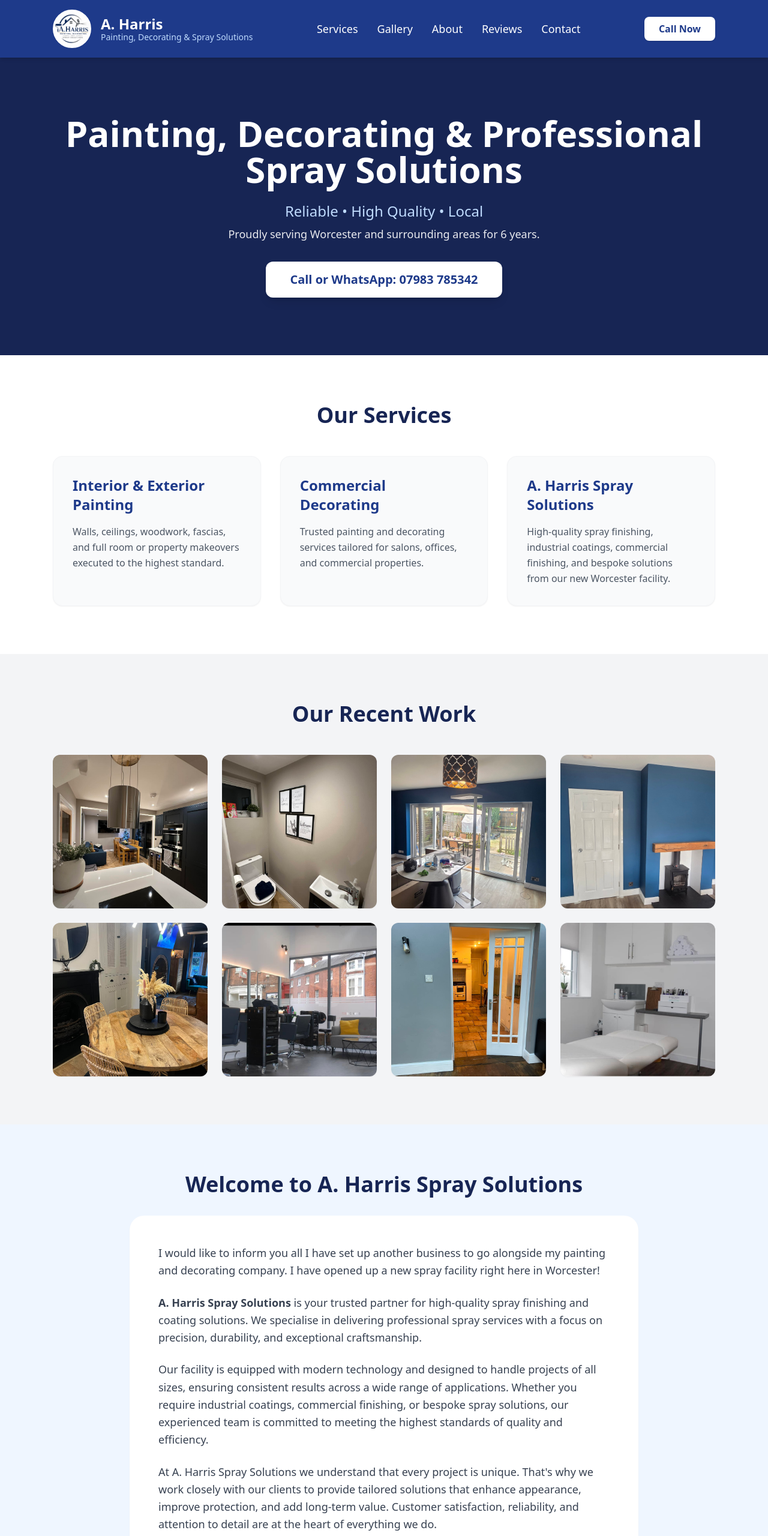
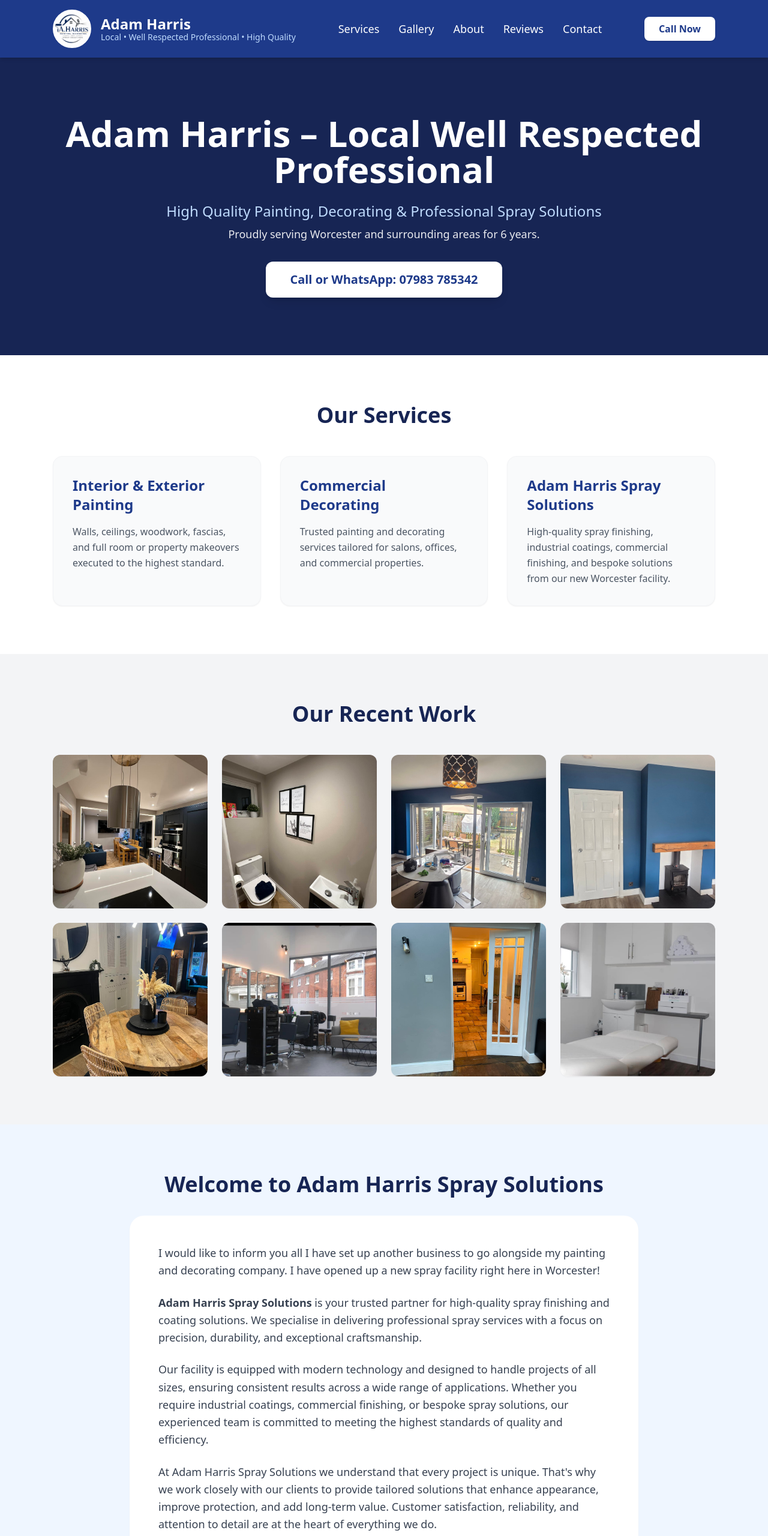
Before and after one commit to AllAgile/adamharris.github.io, a plain HTML site: page index.html in a window 1280 px wide. Shown: the top 2560 px of the page at 60% size. Drawn offline with nearby package versions, Linux system fonts and the light colour scheme.

Commit message:
Update index.html

```diff
--- a/index.html
+++ b/index.html
@@ -3,9 +3,9 @@
 <head>
     <meta charset="UTF-8">
     <meta name="viewport" content="width=device-width, initial-scale=1.0">
-    <title>A. Harris Painting, Decorating & Spray Solutions | Worcester</title>
+    <title>Adam Harris | Local Well Respected Professional | High Quality Painting & Decorating Worcester</title>
     <script src="https://cdn.tailwindcss.com"></script>
-    <meta name="description" content="Professional painting, decorating, and spray solutions in Worcester. Interior, exterior, and bespoke spray facility. Free quotes.">
+    <meta name="description" content="Adam Harris - Local well respected professional providing high quality painting, decorating, and spray solutions in Worcester. Free quotes.">
 </head>
 <body class="bg-gray-50 font-sans text-gray-800">
 
@@ -14,11 +14,11 @@
         <div class="max-w-6xl mx-auto px-6 flex justify-between items-center">
             <div class="flex items-center gap-4">
                 <div class="w-16 h-16 aspect-square flex-shrink-0 bg-white rounded-full flex items-center justify-center overflow-hidden border-2 border-white shadow-sm">
-                    <img src="aharrislogo.jpg" alt="A. Harris Logo" class="w-full h-full object-cover">
+                    <img src="aharrislogo.jpg" alt="Adam Harris Logo" class="w-full h-full object-cover">
                 </div>
                 <div>
-                    <h1 class="text-2xl font-bold">A. Harris</h1>
-                    <p class="text-sm -mt-1 text-blue-200">Painting, Decorating & Spray Solutions</p>
+                    <h1 class="text-2xl font-bold">Adam Harris</h1>
+                    <p class="text-sm -mt-1 text-blue-200">Local • Well Respected Professional • High Quality</p>
                 </div>
             </div>
             <nav class="hidden md:flex gap-8 text-lg font-medium">
@@ -35,8 +35,8 @@
     <!-- HERO SECTION -->
     <section class="bg-blue-950 text-white py-24 text-center">
         <div class="max-w-6xl mx-auto px-6">
-            <h2 class="text-5xl md:text-6xl font-bold mb-6">Painting, Decorating & Professional Spray Solutions</h2>
-            <p class="text-2xl mb-2 text-blue-200">Reliable • High Quality • Local</p>
+            <h2 class="text-5xl md:text-6xl font-bold mb-6">Adam Harris – Local Well Respected Professional</h2>
+            <p class="text-2xl mb-2 text-blue-200">High Quality Painting, Decorating & Professional Spray Solutions</p>
             <p class="text-lg mb-8 opacity-90">Proudly serving Worcester and surrounding areas for 6 years.</p>
             <a href="tel:+447983785342" class="inline-block bg-white text-blue-900 text-xl font-semibold px-10 py-4 rounded-xl hover:bg-blue-100 transition shadow-lg">Call or WhatsApp: 07983 785342</a>
         </div>
@@ -56,7 +56,7 @@
                     <p class="text-gray-600 leading-relaxed">Trusted painting and decorating services tailored for salons, offices, and commercial properties.</p>
                 </div>
                 <div class="bg-gray-50 p-8 rounded-2xl border border-gray-100 shadow-sm hover:shadow-md transition">
-                    <h3 class="text-2xl font-bold mb-4 text-blue-900">A. Harris Spray Solutions</h3>
+                    <h3 class="text-2xl font-bold mb-4 text-blue-900">Adam Harris Spray Solutions</h3>
                     <p class="text-gray-600 leading-relaxed">High-quality spray finishing, industrial coatings, commercial finishing, and bespoke solutions from our new Worcester facility.</p>
                 </div>
             </div>
@@ -116,19 +116,19 @@
     <!-- ABOUT & ANNOUNCEMENT -->
     <section id="about" class="py-20 bg-blue-50">
         <div class="max-w-4xl mx-auto px-6">
-            <h2 class="text-4xl font-bold text-center mb-8 text-blue-950">Welcome to A. Harris Spray Solutions</h2>
+            <h2 class="text-4xl font-bold text-center mb-8 text-blue-950">Welcome to Adam Harris Spray Solutions</h2>
             <div class="bg-white p-8 md:p-12 rounded-3xl shadow-sm text-lg text-gray-700 leading-relaxed space-y-6">
                 <p>
                     I would like to inform you all I have set up another business to go alongside my painting and decorating company. I have opened up a new spray facility right here in Worcester!
                 </p>
                 <p>
-                    <strong>A. Harris Spray Solutions</strong> is your trusted partner for high-quality spray finishing and coating solutions. We specialise in delivering professional spray services with a focus on precision, durability, and exceptional craftsmanship.
+                    <strong>Adam Harris Spray Solutions</strong> is your trusted partner for high-quality spray finishing and coating solutions. We specialise in delivering professional spray services with a focus on precision, durability, and exceptional craftsmanship.
                 </p>
                 <p>
                     Our facility is equipped with modern technology and designed to handle projects of all sizes, ensuring consistent results across a wide range of applications. Whether you require industrial coatings, commercial finishing, or bespoke spray solutions, our experienced team is committed to meeting the highest standards of quality and efficiency.
                 </p>
                 <p>
-                    At A. Harris Spray Solutions we understand that every project is unique. That's why we work closely with our clients to provide tailored solutions that enhance appearance, improve protection, and add long-term value. Customer satisfaction, reliability, and attention to detail are at the heart of everything we do.
+                    At Adam Harris Spray Solutions we understand that every project is unique. That's why we work closely with our clients to provide tailored solutions that enhance appearance, improve protection, and add long-term value. Customer satisfaction, reliability, and attention to detail are at the heart of everything we do.
                 </p>
                 <p>
                     We are proud to serve businesses and individuals who demand outstanding finishes and dependable service. We look forward to helping bring your projects to life with professional spray solutions you can trust.
@@ -289,7 +289,7 @@
     </section>
 
     <footer class="bg-black text-gray-500 py-6 text-center text-sm">
-        <p>&copy; 2026 A. Harris Painting, Decorating & Spray Solutions • Worcester, UK</p>
+        <p>&copy; 2026 Adam Harris Painting, Decorating & Spray Solutions • Worcester, UK</p>
     </footer>
 
 </body>
```
